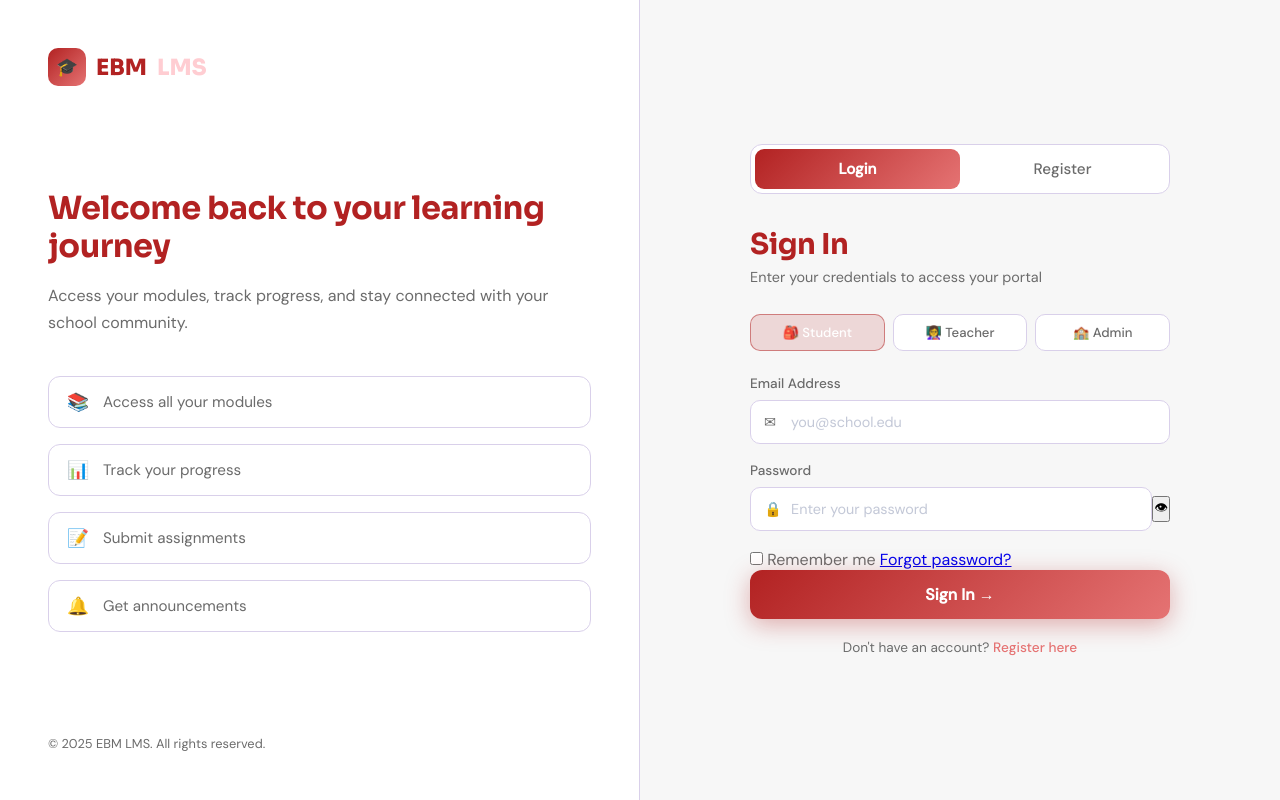
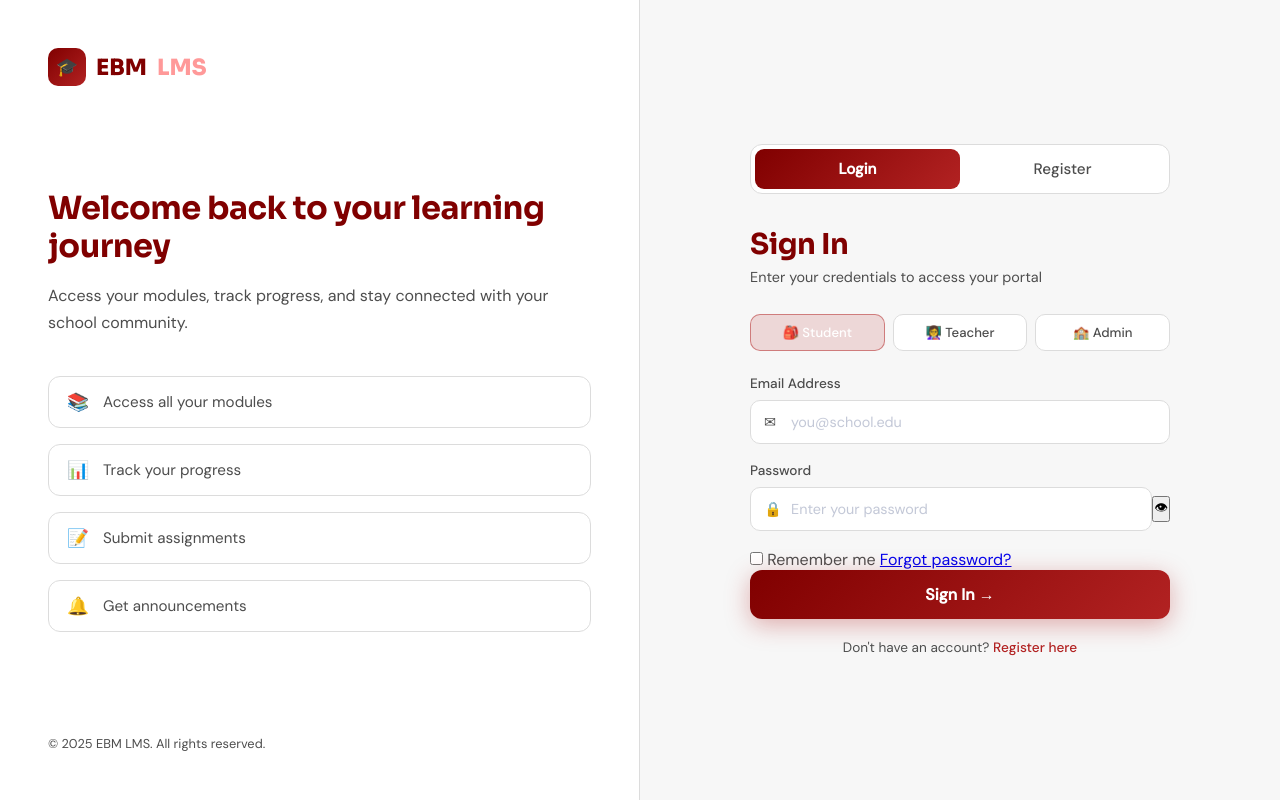
Before and after one commit to PoH6666/ebm-lms, a PHP site: page /login.html in a window 1280 px wide. Run offline with PHP 8.4, Linux system fonts and the light colour scheme.

Commit message:
Refactor login page styles for consistency

```diff
--- a/CSS/login.css
+++ b/CSS/login.css
@@ -7,14 +7,14 @@
 
 :root {
     --navy: #ffffff;        /* left panel white background */
-    --navy-mid: #f7f7f7;    /* slightly lighter for subtle contrast */
-    --blue: #b22222;        /* light maroon for buttons/links */
-    --blue-bright: #e57373; /* brighter maroon for hover/active */
-    --cyan: #ffcdd2;         /* soft red accent */
+    --navy-mid: #f7f7f7;    /* right panel background */
+    --blue: #800000;        /* maroon main color */
+    --blue-bright: #b22222; /* lighter maroon for hover/active */
+    --cyan: #ff9999;        /* soft maroon accent */
     --white: #ffffff;       /* main white */
-    --gray: #6b6b6b;        /* gray text */
+    --gray: #4d4d4d;        /* darker gray for text */
     --card-bg: #ffffff;     /* cards remain white */
-    --border: #d9d0ea;      /* subtle border */
+    --border: #dcdcdc;      /* subtle border */
 }
 
 body {
```
